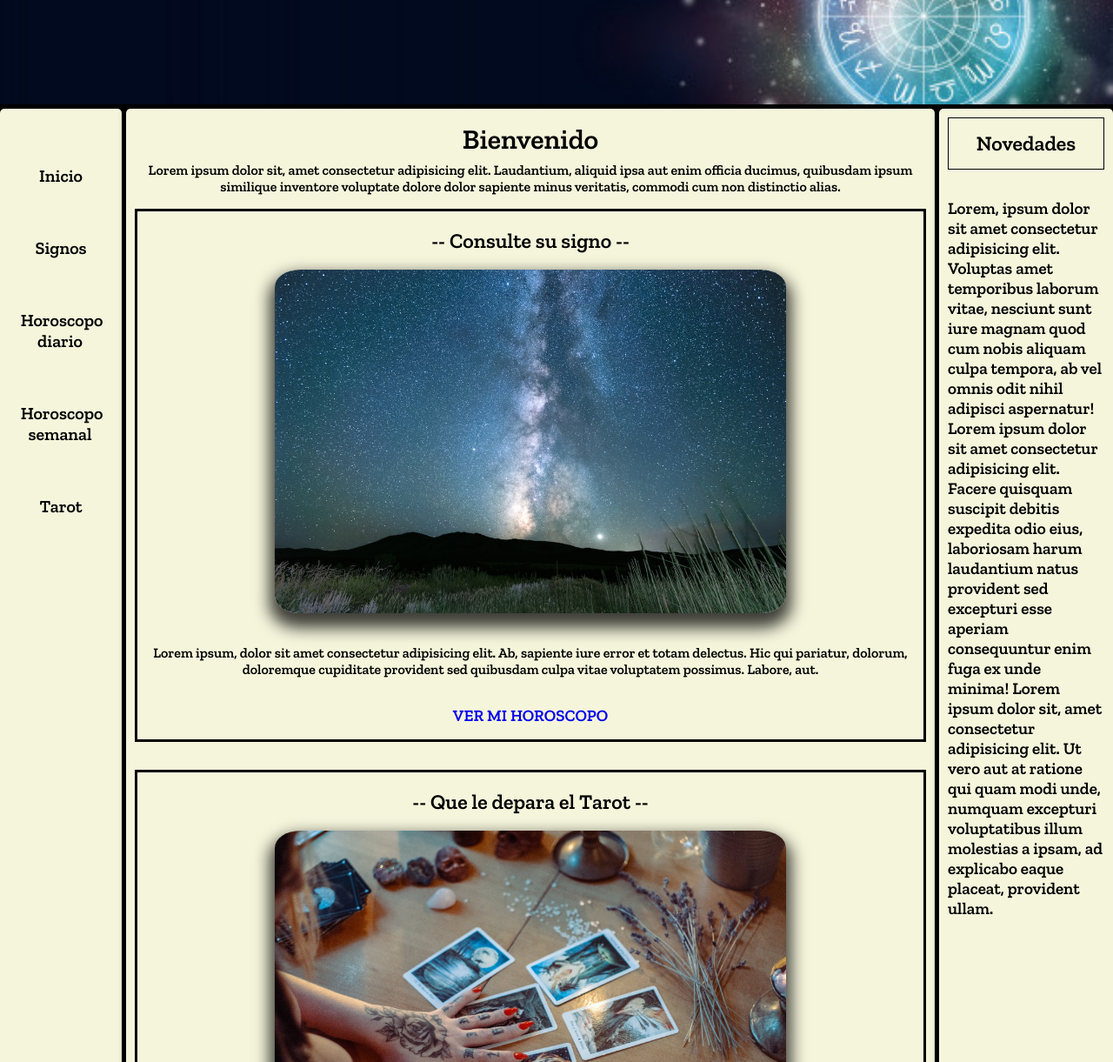
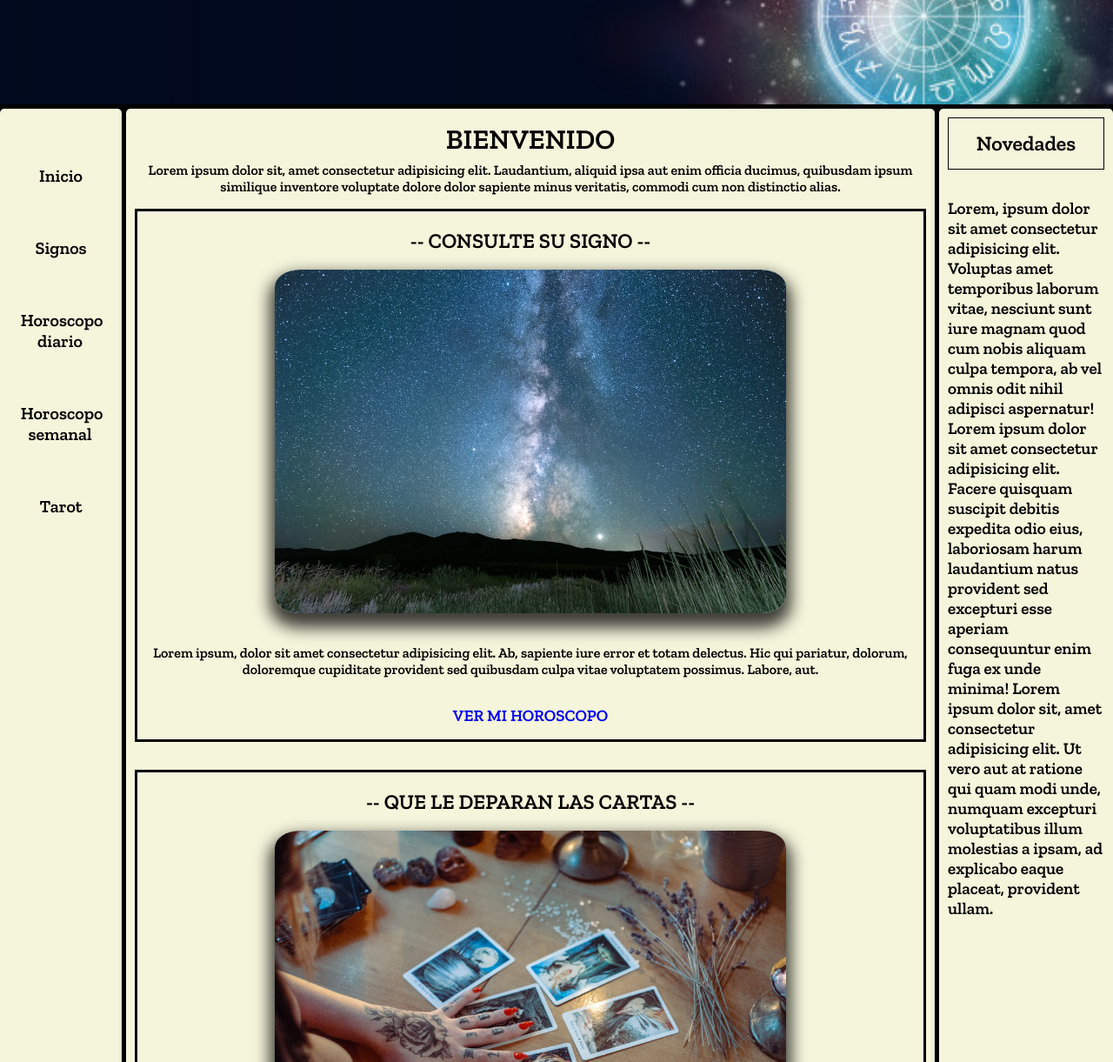
Before and after one commit to alexeipopov95/alexeipopov95.github.io, a plain HTML site: page index.html in a window 1280 px wide. Shown: the part 80-1301 px from the top of the page at 87% size. Drawn offline with nearby package versions, Linux system fonts and the light colour scheme.

Commit message:
uppercase

```diff
--- a/index.html
+++ b/index.html
@@ -24,18 +24,18 @@
     </nav>
 
     <div class="container">
-        <h1>Bienvenido</h1>
+        <h1>BIENVENIDO</h1>
         <p>Lorem ipsum dolor sit, amet consectetur adipisicing elit. Laudantium, aliquid ipsa aut enim officia ducimus, quibusdam ipsum similique inventore voluptate dolore dolor sapiente minus veritatis, commodi cum non distinctio alias.</p>
         <div class="nested-container">
             <div>
-                <h2>-- Consulte su signo --</h2>
+                <h2>-- CONSULTE SU SIGNO --</h2>
                 <a href="signs/signs.html"><img src="media/index/horoscope.jfif" alt=""></a>
                 <p>Lorem ipsum, dolor sit amet consectetur adipisicing elit. Ab, sapiente iure error et totam delectus. Hic qui pariatur, dolorum, doloremque cupiditate provident sed quibusdam culpa vitae voluptatem possimus. Labore, aut.</p>
                 <a href="signs/signs.html"><h3>VER MI HOROSCOPO</h3></a>
 
             </div>
             <div>
-                <h2>-- Que le depara el Tarot --</h2>
+                <h2>-- QUE LE DEPARAN LAS CARTAS --</h2>
                 <a href="tarot/tarot.html"><img src="media/index/tarot.jpeg" alt=""></a>
                 <p>Lorem ipsum, dolor sit amet consectetur adipisicing elit. Sed voluptas quae magnam atque quis! Rerum, vel? Sequi vitae quas unde eius exercitationem illo numquam magnam est dolor officia! Tempore, sed.</p>
                 <a href="tarot/tarot.html"><h3>VER LAS CARTAS</h3></a>
```
Also changed, not shown: signs/daily_horoscope.html (+1 -1 lines), signs/weekly_horoscope.html (+1 -1 lines), tarot/tarot.html (+2 -2 lines).
